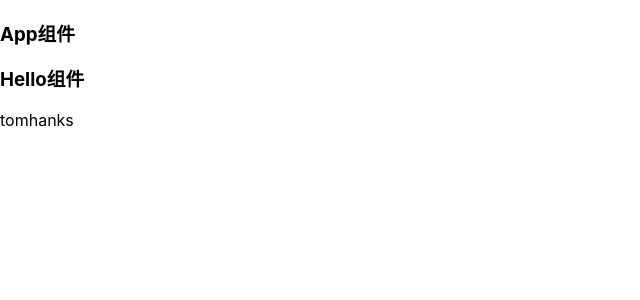
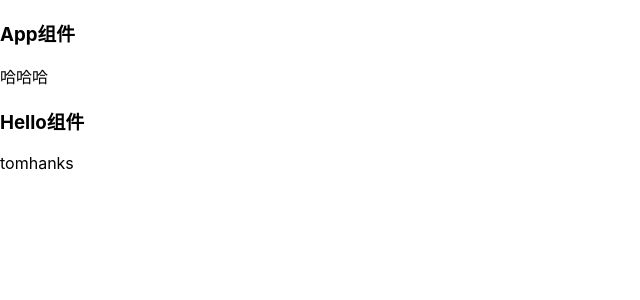
Before and after one commit to Xuan1202/myapp-ts, a React (Create React App) app: page / in a window 1280 px wide. Shown: the top 300 px of the page, without its empty margins (0-640 px from the left). Built offline with nearby package versions, Linux system fonts and the light colour scheme.

Commit message:
fix: Hello组件添加span哈哈哈

```diff
--- a/src/Hello.tsx
+++ b/src/Hello.tsx
@@ -8,6 +8,7 @@ interface Greeting {
 const Hello: React.FC<Greeting> = (props: Greeting) => {
     return (
         <div>
+            <span>哈哈哈</span>
             <h3>Hello组件</h3>
             <p>{props.name === 'tom' ? props.name + 'hanks' : props.name}</p>
         </div>
```
